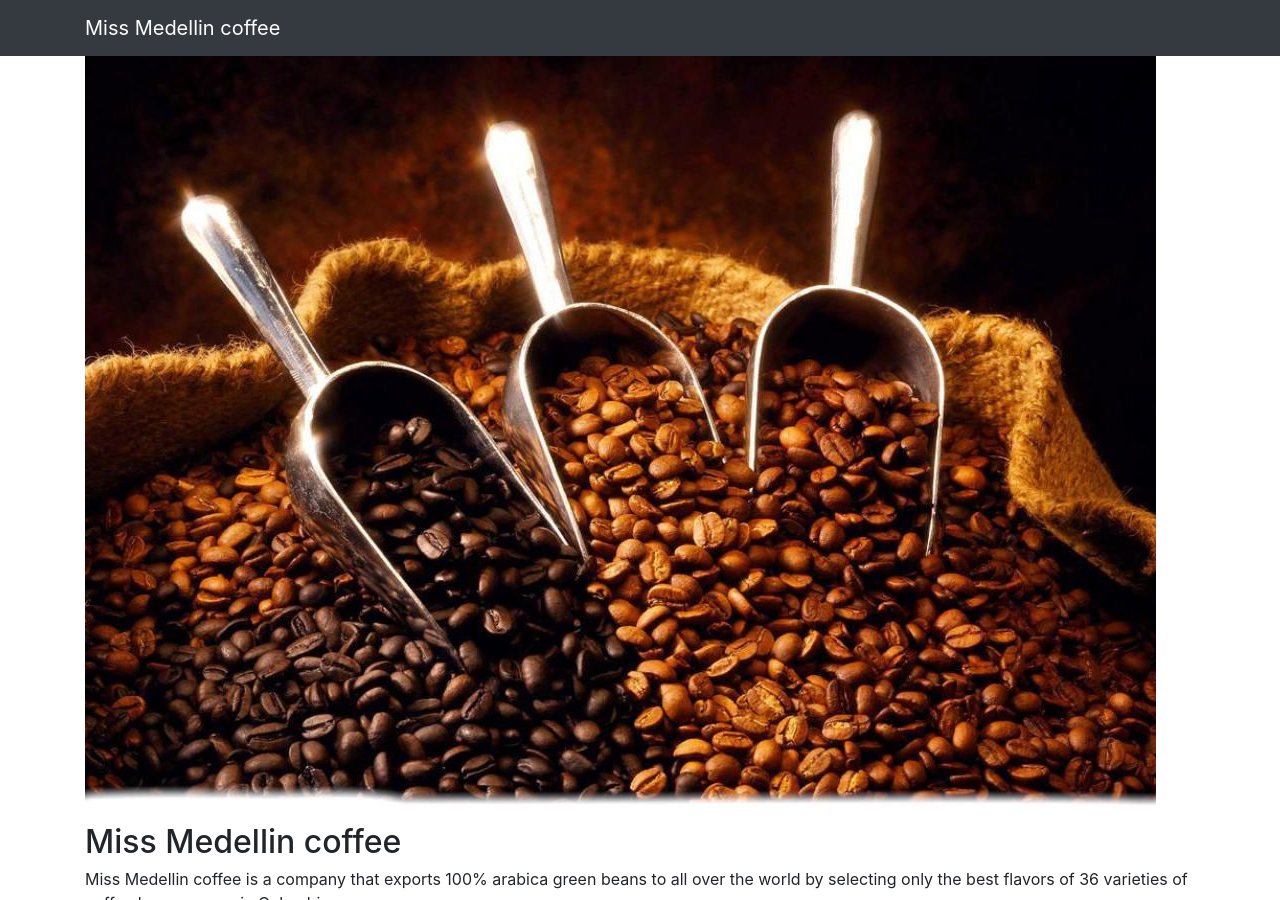
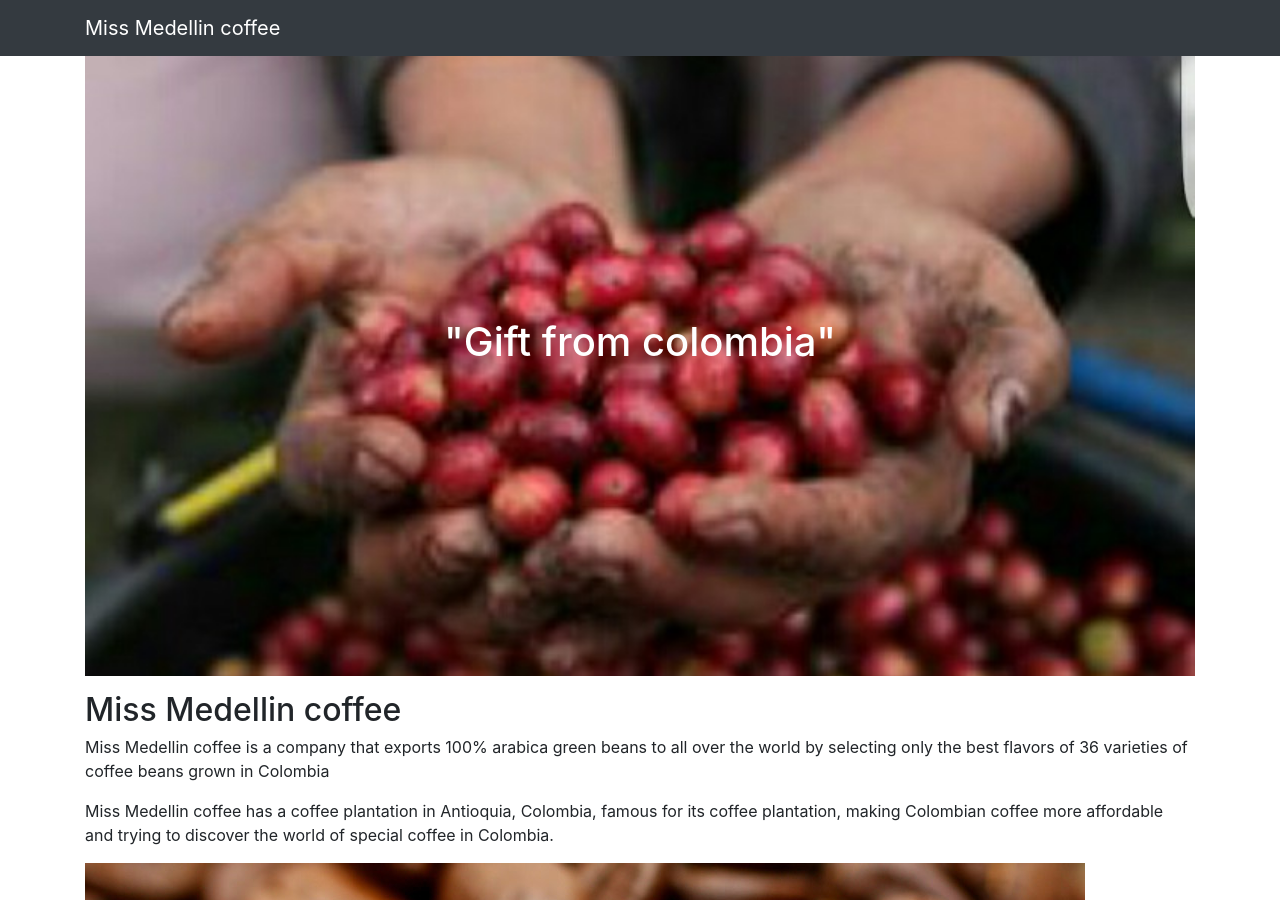
Before and after one commit to mozo-works/missmedellincoffee, a Jekyll site: the page built from index.md, in a window 1280 px wide and 900 px high. Built offline with Jekyll 4.4.1, drawn with Linux system fonts in a browser that asks for light colours; nearby versions of some CDN libraries.

Commit message:
커버 이미지를 추가합니다.

```diff
--- a/index.md
+++ b/index.md
@@ -2,7 +2,11 @@
 layout: page
 ---
 
-![1](/images/1w.jpg)
+<div class="text-center" style="background: url(/images/IMG_1525.jpg) no-repeat; background-size: cover;">
+  <p>&nbsp;</p><p>&nbsp;</p><p>&nbsp;</p><p>&nbsp;</p><p>&nbsp;</p><p>&nbsp;</p><p>&nbsp;</p><p>&nbsp;</p>
+  <h1 style="color: #fff;">"Gift from colombia"</h1>
+  <p>&nbsp;</p><p>&nbsp;</p><p>&nbsp;</p><p>&nbsp;</p><p>&nbsp;</p><p>&nbsp;</p><p>&nbsp;</p><p>&nbsp;</p>
+</div>
 
 ## Miss Medellin coffee
 
```
Also changed, not shown: ko/index.md (+5 -1 lines), images/IMG_1525.jpg (added).
